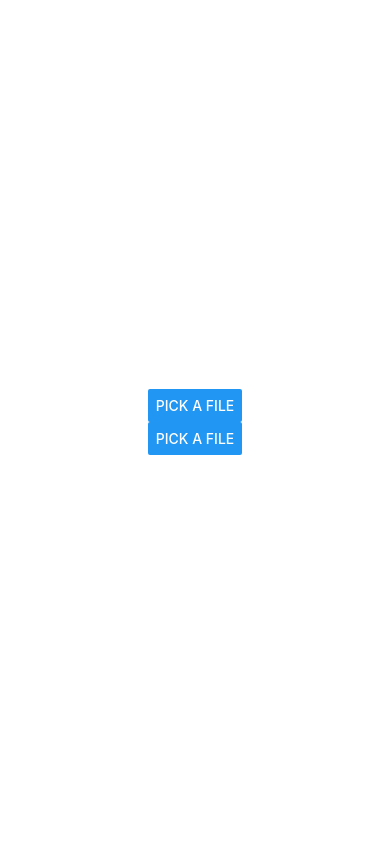
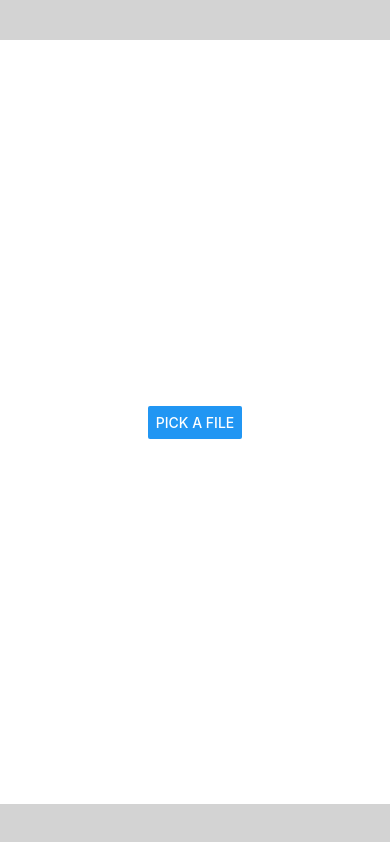
Before and after one commit to just-vicky/React-native-CSV, a React Native app: screen / in a window 390 px wide. Built offline with nearby package versions, Linux system fonts and the light colour scheme.

Commit message:
Minor Ui changes

```diff
--- a/App.js
+++ b/App.js
@@ -1,18 +1,16 @@
-import React, { useState } from 'react';
-import { View, Button, FlatList, TextInput } from 'react-native';
-import * as DocumentPicker from 'expo-document-picker';
-import Papa from 'papaparse';
-import * as FileSystem from 'expo-file-system';
-
-
-
+import React, { useState } from "react";
+import { View, Button, FlatList, TextInput, SafeAreaView } from "react-native";
+import * as DocumentPicker from "expo-document-picker";
+import Papa from "papaparse";
+import * as FileSystem from "expo-file-system";
 
 const App = () => {
   const [fileUri, setFileUri] = useState(null);
   const [csvData, setCsvData] = useState([]);
+  const [filePicked, setFilePicked] = useState(false);
 
   const pickDocument = async () => {
-    console.log('Pick document function called');
+    console.log("Pick document function called");
     try {
       const result = await DocumentPicker.getDocumentAsync({});
       if (result.canceled === false) {
@@ -21,24 +19,22 @@ const App = () => {
         if (fileData) {
           const parsedData = Papa.parse(fileData);
           if (parsedData.errors.length > 0) {
-            console.error('Error parsing CSV:', parsedData.errors);
+            console.error("Error parsing CSV:", parsedData.errors);
           } else {
             setCsvData(parsedData.data);
+            setFilePicked(true);
           }
         } else {
-          console.error('Failed to read file data');
+          console.error("Failed to read file data");
         }
       }
     } catch (error) {
-      console.error('Error picking document:', error);
+      console.error("Error picking document:", error);
     }
   };
 
-
-
-
   const readFile = async (uri) => {
-    console.log('Reading file');
+    console.log("Reading file");
     try {
       const response = await fetch(uri);
       const fileData = await response.text();
@@ -49,7 +45,7 @@ const App = () => {
   };
 
   const handleCellChange = (text, rowIndex, cellIndex) => {
-    setCsvData(prevData => {
+    setCsvData((prevData) => {
       const newData = [...prevData];
       if (!newData[rowIndex]) {
         newData[rowIndex] = [];
@@ -59,62 +55,69 @@ const App = () => {
     });
   };
 
-
-
   const exportCsv = async () => {
     if (fileUri) {
       try {
         const modifiedCsvContent = Papa.unparse(csvData);
         await exportCsvFile(modifiedCsvContent);
       } catch (error) {
-        console.error('Error exporting modified CSV:', error);
+        console.error("Error exporting modified CSV:", error);
       }
     } else {
-      console.error('No file selected');
+      console.error("No file selected");
     }
   };
 
-  const exportCsvFile = async (modifiedCsvContent,fileUri, fileName = 'File.csv') => {
+  const exportCsvFile = async (modifiedCsvContent, fileName = "File.csv") => {
     try {
-
-
-      const permissions = await FileSystem.StorageAccessFramework.requestDirectoryPermissionsAsync();
+      const permissions =
+        await FileSystem.StorageAccessFramework.requestDirectoryPermissionsAsync();
       if (!permissions.granted) {
+        alert("Permissions denied");
         return;
       }
 
       try {
-        await FileSystem.StorageAccessFramework.createFileAsync(permissions.directoryUri, fileName, 'text/csv')
+        await FileSystem.StorageAccessFramework.createFileAsync(
+          permissions.directoryUri,
+          fileName,
+          "text/csv"
+        )
           .then(async (uri) => {
-            await FileSystem.writeAsStringAsync(uri, modifiedCsvContent, { encoding: FileSystem.EncodingType.UTF8 });
-            alert('CSV file exported successfully');
+            await FileSystem.writeAsStringAsync(uri, modifiedCsvContent, {
+              encoding: FileSystem.EncodingType.UTF8,
+            });
+            alert("CSV file exported successfully");
+            setFilePicked(false);
           })
           .catch((e) => {
-            console.error('Error saving CSV file:', e);
+            console.error("Error saving CSV file:", e);
           });
       } catch (e) {
-        console.error('Error creating CSV file:', e);
+        console.error("Error creating CSV file:", e);
       }
-
     } catch (err) {
-      console.error('Error reading file:', err);
+      console.error("Error reading file:", err);
     }
   };
 
-
   return (
+    <View style={{ flex: 1 }}>
+      <View style={{ padding: 20, backgroundColor: 'lightgray' }}>
+        {/* Content for the container at the top */}
+      </View>
       <View style={{ flex: 1, justifyContent: 'center', alignItems: 'center' }}>
-      <Button title="Pick a file" onPress={pickDocument} />
-      {csvData.length > 0 && (
+        {!filePicked && <Button title="Pick a file" onPress={pickDocument} />}
+        {filePicked && (
           <FlatList
             data={csvData}
             keyExtractor={(item, index) => index.toString()}
             renderItem={({ item, index }) => (
-    <View style={{ flexDirection: 'row' }}>
+              <View style={{ flexDirection: 'row', alignItems: 'center' }}>
                 {item.map((cell, cellIndex) => (
                   <TextInput
                     key={cellIndex}
-          style={{ margin: 5, borderWidth: 1, padding: 5 }}
+                    style={{ margin: 5, borderWidth: 1, padding: 10, fontSize: 16 }}
                     value={cell}
                     onChangeText={(text) => handleCellChange(text, index, cellIndex)}
                   />
@@ -123,7 +126,11 @@ const App = () => {
             )}
           />
         )}
-      <Button title="Pick a file" onPress={exportCsv} />
+        {filePicked && <Button title="Export file" onPress={exportCsv}  style={{ padding: 20, }}/>}
+      </View>
+      <View style={{ padding: 20, backgroundColor: 'lightgray' }}>
+        {/* Content for the container at the top */}
+      </View>
     </View>
   );
 };
```
Lines whose indentation alone changed are shown as unchanged.
